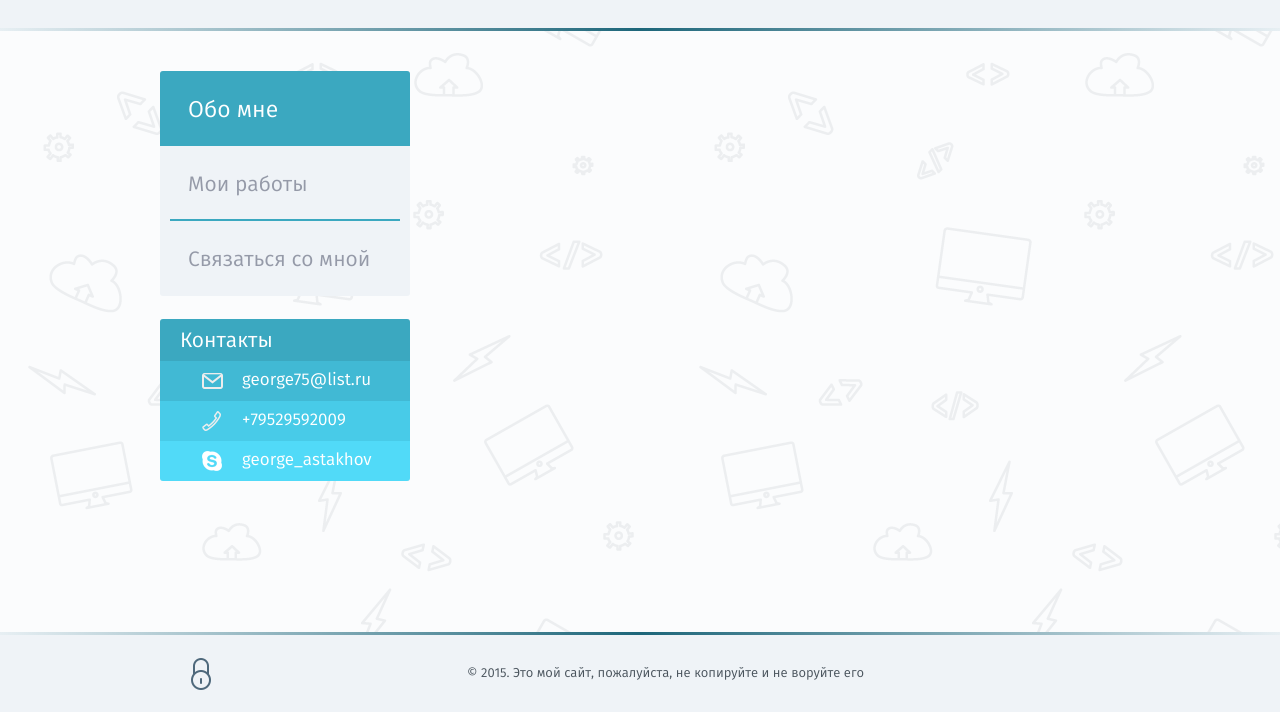
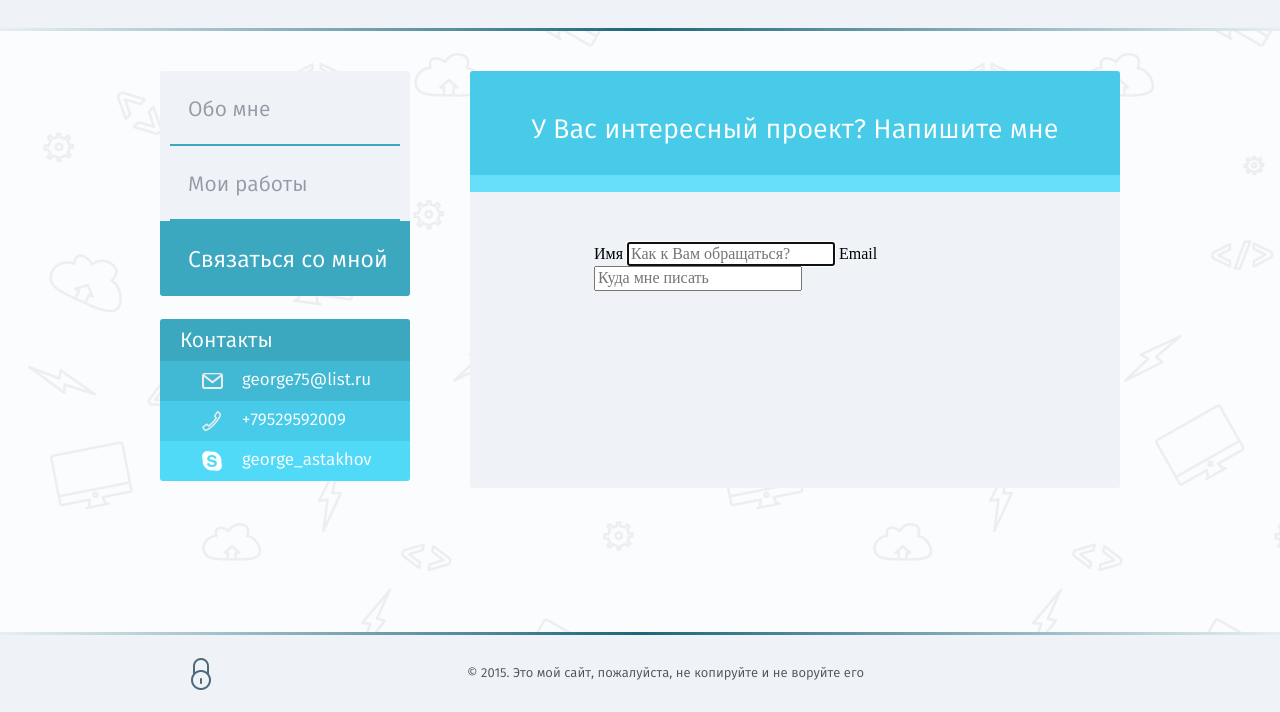
Before and after one commit to GeorgeAstakhov/Simple, a website: page app/contact.html in a window 1280 px wide. Shown: the part 88-800 px from the top of the page. Drawn offline with nearby package versions, Linux system fonts and the light colour scheme.

Commit message:
Fix errors

```diff
--- a/app/contact.html
+++ b/app/contact.html
@@ -64,9 +64,9 @@
 		<div class="content clearfix">
 			<aside class="side_content">
 				<ul class="main_menu">
-					<li class="item"><a class="link selected" href="index.html">Обо мне</a></li>
+					<li class="item"><a class="link" href="index.html">Обо мне</a></li>
 					<li class="item"><a class="link" href="works.html">Мои работы</a></li>
-					<li class="item"><a class="link" href="contact.html">Связаться со мной</a></li>
+					<li class="item"><a class="link selected" href="contact.html">Связаться со мной</a></li>
 				</ul>
 				<ul class="feedback">
 					<li class="item"><p class="link name">Контакты</p></li>
@@ -76,7 +76,15 @@
 				</ul>
 			</aside>
 			<main class="main_content">
-
+				<section class="feedback">
+					<h2 class="name_feedback">У Вас интересный проект? Напишите мне</h2>
+					<form action="" class="feedback_form clearfix">
+						<label class="name_label" for="name">Имя</label>
+						<input type="text" name="login" id="name" placeholder="Как к Вам обращаться?" autofocus>
+						<label class="email_label" for="email">Email</label>
+						<input type="text" name="email" id="email" placeholder="Куда мне писать">
+					</form>
+				</section>
 			</main>
 		</div>
 	</div>
--- a/app/css/main.css
+++ b/app/css/main.css
@@ -216,12 +216,16 @@ body {
 	width: 650px;
 }
 
-.about {
+.about, .feedback {
 	margin: 0 0 25px;
 	padding: 22px 0;
 	width: 100%;
 	background-color: #eff3f7;
 	border-radius: 3px;
+}
+
+.feedback {
+	padding: 0;
 }
 
 .about .name {
@@ -234,6 +238,24 @@ body {
 	line-height: 1.0;
 	border-bottom: solid 2px #3ba8c0;
 	display: inline-block;
+}
+
+.feedback .name_feedback {
+	margin: 0 0 50px;
+	padding:  44px 20px;
+	display: block;
+	width: 100%;
+	height: 121px;
+	background-color: #48cbe8;
+	border: none;
+	border-bottom: solid 17px #67dffa;
+	text-align: center;
+	color: #fff;
+	font-size: 27px;
+	line-height: 1.2;
+	font-weight: normal;
+	font-family: 'fira_sansbook';
+	box-sizing: border-box;
 }
 
 .about .about_photo {
@@ -253,10 +275,6 @@ body {
 .about .about_photo img {
 	width: 100%;
 	height: 100%;
-	border-radius: 50%;
-	-webkit-border-radius: 50%;
-	-moz-border-radius: 50%;
-	-khtml-border-radius: 50%;
 	vertical-align: middle;
 }
 
@@ -584,3 +602,10 @@ body {
 .clearfix:after {
 	clear:both;
 }
+
+.feedback_form {
+	margin: 0 auto 197px;
+	padding: 0;
+	display: block;
+	width: 402px;
+}
```
Also changed, not shown: app/works.html (+2 -2 lines).
